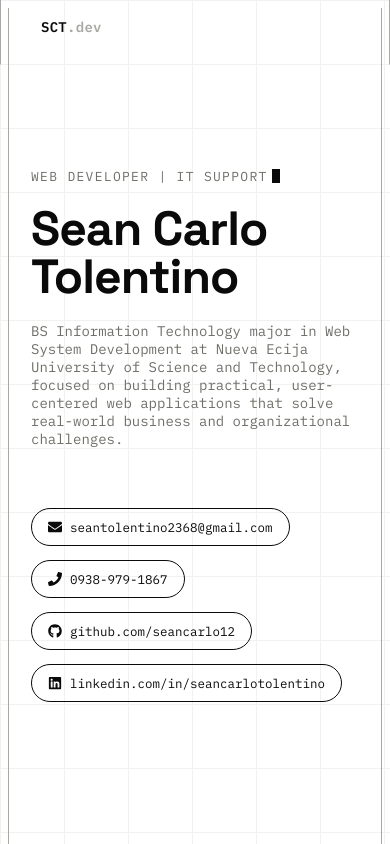
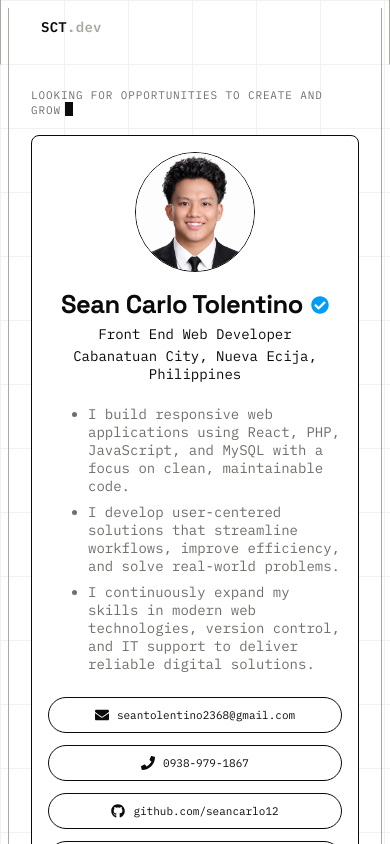
Before and after one commit to seancarlo12/Sean_Portfolio_Website, a React (Vite) app: page / in a window 390 px wide. Shown: the top 844 px of the page. Built offline with nearby package versions, Linux system fonts and the light colour scheme.

Commit message:
feat: enhance profile section with new layout and skills, add resume download link

```diff
--- a/src/App.css
+++ b/src/App.css
@@ -1,6 +1,6 @@
 @import url("https://fonts.googleapis.com/css2?family=Space+Grotesk:wght@400;500;600;700&family=IBM+Plex+Mono:wght@400;500;600&family=Inter:wght@400;500;600&display=swap");
 
-::selection{
+::selection {
     background: var(--black);
     color: var(--white);
 }
@@ -8,7 +8,7 @@
 :root {
     --black: #0a0a0a;
     --white: #ffffff;
-    --paper: #ffffff;
+    --paper: #f5f5f5;
     --line: #d8d8d3;
     --line-strong: #0a0a0a;
     --gray: #6f6f6a;
@@ -20,7 +20,7 @@
 }
 
 .app {
-    background: var(--paper);
+    background: var(--white);
     color: var(--black);
     font-family: "Inter", sans-serif;
     min-height: 100vh;
@@ -80,7 +80,7 @@ h3 {
 }
 
 .nav-solid {
-    background: rgba(246, 246, 243, 0.9);
+    background: rgba(255, 255, 255, 0.9);
     backdrop-filter: blur(8px);
     border-bottom: 1px solid var(--line-strong);
 }
@@ -180,6 +180,34 @@ section {
     padding-top: 100px;
 }
 
+.hero-content {
+    background: var(--white);
+    border: 1px solid var(--line-strong);
+    padding: 20px;
+    border-radius: 8px;
+    position: relative;
+}
+
+.hero-text {
+    margin-left: 20px;
+}
+
+.hero-subhead {
+    margin-top: 8px;
+    font-family: "IBM Plex Mono", monospace;
+}
+
+.hero-subhead p {
+    margin: 0;
+    margin-bottom: 4px;
+}
+
+.verified-badge {
+    color: #019df5;
+    margin-left: 8px;
+    font-size: 20px;
+}
+
 .hero-kicker {
     font-family: "IBM Plex Mono", monospace;
     font-size: 13px;
@@ -187,6 +215,9 @@ section {
     text-transform: uppercase;
     color: var(--gray);
     margin-bottom: 20px;
+
+    position: relative;
+    left: 240px;
 }
 
 .hero-kicker .cursor {
@@ -205,19 +236,39 @@ section {
     }
 }
 
+.hero-header {
+    display: flex;
+    flex-direction: row;
+}
+
+.hero img {
+    width: 200px;
+    border-radius: 50%;
+    margin-bottom: 20px;
+    border: 1px solid var(--black);
+    position: relative;
+    bottom: 100px;
+}
+
 .hero h1 {
-    font-size: clamp(48px, 9vw, 108px);
+    font-size: clamp(16px, 2.5vw, 28px);
     line-height: 0.98;
     font-weight: 700;
     letter-spacing: -0.02em;
+    display: flex;
+    align-items: center;
 }
 
 .hero-role {
-    margin-top: 22px;
+    margin-top: -90px;
     font-family: "IBM Plex Mono", monospace;
     font-size: clamp(14px, 2vw, 18px);
     color: var(--gray);
-    max-width: 560px;
+    max-width: 80%;
+}
+
+.hero-role li {
+    margin-bottom: 8px;
 }
 
 .hero-contacts {
@@ -268,6 +319,151 @@ section {
     background: linear-gradient(var(--gray-soft), transparent);
 }
 
+/* ===========================
+   TABLET (1024px and below)
+=========================== */
+@media (max-width: 1024px) {
+    .hero {
+        min-height: auto;
+        padding-top: 120px;
+        padding-bottom: 80px;
+    }
+
+    .hero-content {
+        padding: 24px;
+    }
+
+    .hero-header {
+        flex-direction: column;
+        align-items: center;
+        text-align: center;
+    }
+
+    .hero img {
+        position: static;
+        width: 170px;
+        margin-bottom: 20px;
+    }
+
+    .hero-text {
+        margin-left: 0;
+    }
+
+    .hero-kicker {
+        position: static;
+        left: auto;
+        margin-bottom: 18px;
+    }
+
+    .hero h1 {
+        justify-content: center;
+    }
+
+    .hero-role {
+        margin-top: 20px;
+        max-width: 100%;
+    }
+
+    .hero-contacts {
+        justify-content: center;
+        margin-top: 30px;
+    }
+
+    .hero-scroll {
+        display: none;
+    }
+}
+
+/* ===========================
+   MOBILE (768px and below)
+=========================== */
+@media (max-width: 768px) {
+    .hero {
+        padding-top: 100px;
+    }
+
+    .hero-content {
+        padding: 20px;
+    }
+
+    .hero img {
+        width: 150px;
+    }
+
+    .hero h1 {
+        font-size: 2rem;
+        flex-wrap: wrap;
+        justify-content: center;
+    }
+
+    .verified-badge {
+        font-size: 18px;
+    }
+
+    .hero-role {
+        font-size: 15px;
+        margin-top: 18px;
+    }
+
+    .hero-role ul {
+        padding-left: 18px;
+    }
+
+    .hero-contacts {
+        flex-direction: column;
+        align-items: stretch;
+        gap: 12px;
+    }
+
+    .contact-pill {
+        justify-content: center;
+        width: 100%;
+    }
+}
+
+/* ===========================
+   SMALL PHONES (480px)
+=========================== */
+@media (max-width: 480px) {
+    .hero {
+        padding-top: 80px;
+    }
+
+    .hero-content {
+        padding: 16px;
+    }
+
+    .hero img {
+        width: 120px;
+    }
+
+    .hero-kicker {
+        font-size: 11px;
+        letter-spacing: 0.08em;
+    }
+
+    .hero h1 {
+        font-size: 1.6rem;
+    }
+
+    .hero-subhead {
+        font-size: 14px;
+    }
+
+    .hero-role {
+        font-size: 14px;
+    }
+
+    .hero-contacts {
+        margin-top: 24px;
+    }
+
+    .contact-pill {
+        font-size: 11px;
+        padding: 10px;
+    }
+}
+
 /* ---------------- ABOUT / EDUCATION ---------------- */
 .about-grid {
     display: grid;
@@ -293,6 +489,7 @@ section {
     border: 1px solid var(--line-strong);
     padding: 28px 30px;
     background: var(--white);
+    border-radius: 4px;
 }
 
 .edu-school {
@@ -333,7 +530,7 @@ section {
 }
 
 .skill-block {
-    background: var(--paper);
+    background: var(--white);
     padding: 30px;
 }
 
@@ -362,7 +559,7 @@ section {
     display: flex;
     justify-content: center;
     align-items: center;
-    gap :5px;
+    gap: 5px;
     cursor: default;
 }
 
@@ -539,10 +736,12 @@ section {
     border: 1px solid var(--line-strong);
     background: var(--white);
 }
-.slide-image{
+
+.slide-image {
     width: 100%;
     height: 100%;
 }
+
 .browser-chrome {
     display: flex;
     align-items: center;
@@ -802,7 +1001,7 @@ section {
     display: grid;
     grid-template-columns: repeat(2, 1fr);
     gap: 1px;
-    background: var(--paper);
+    background: var(--white);
     border: 1px solid var(--line-strong);
 }
 
@@ -813,7 +1012,7 @@ section {
 }
 
 .cert-card {
-    background: var(--paper);
+    background: var(--white);
     padding: 30px;
     text-align: left;
     border: none;
@@ -984,10 +1183,13 @@ section {
     display: flex;
     gap: 8px;
 }
-nav, section{
+
+nav,
+section {
     border-left: 1px solid var(--gray-soft);
     border-right: 1px solid var(--gray-soft);
 }
+
 .modal-note {
     margin-top: 18px;
     font-size: 11.5px;
--- a/src/App.jsx
+++ b/src/App.jsx
@@ -6,6 +6,11 @@ import {
   FaEnvelope,
   FaPhone,
   FaExternalLinkAlt,
+  FaCheckCircle,
+  FaDownload,
+  FaMobileAlt,
+  FaPencilRuler,
+  FaObjectGroup,
 } from "react-icons/fa";
 
 import Lenis from "lenis";
@@ -24,7 +29,7 @@ import {
 
 const PROFILE = {
   name: "Sean Carlo Tolentino",
-  role: "Web Developer | IT Support",
+  text: "Looking for Opportunities to Create and Grow",
   phone: "0938-979-1867",
   email: "seantolentino2368@gmail.com",
   github: "github.com/seancarlo12",
@@ -40,16 +45,20 @@ const SKILLS = [
   },
   {
     group: "Web Development",
-    items: ["HTML", "CSS", "React", "PHP", "MySQL"],
+    items: [
+      "HTML",
+      "CSS",
+      "React",
+      "PHP",
+      "MySQL",
+      "Bootstrap",
+      "Tailwind",
+      "Chart.js",
+    ],
   },
   {
-    group: "IT Support & Systems",
-    items: [
-      "Windows OS",
-      "Microsoft Office",
-      "Troubleshooting",
-      "System Configuration",
-    ],
+    group: "UI/UX",
+    items: ["Figma", "Responsive Design", "Wireframing", "Prototyping"],
   },
   {
     group: "Tools",
@@ -70,11 +79,14 @@ const SKILL_ICONS = {
   React: "devicon-react-original",
   PHP: "devicon-php-plain",
   MySQL: "devicon-mysql-original",
+  Bootstrap: "devicon-bootstrap-plain",
+  Tailwind: "devicon-tailwindcss-plain",
+  "Chart.js": "devicon-chartjs-plain",
 
-  "Windows OS": "devicon-windows8-original",
-  "Microsoft Office": "devicon-microsoftsqlserver-plain", // placeholder
-  Troubleshooting: "devicon-devicon-plain",
-  "System Configuration": "devicon-devicon-plain",
+  Figma: "devicon-figma-plain",
+  "Responsive Design": "devicon-devicon-plain",
+  Wireframing: "devicon-devicon-plain",
+  Prototyping: "devicon-devicon-plain",
 
   "VS Code": "devicon-vscode-plain",
   Git: "devicon-git-plain",
@@ -113,17 +125,20 @@ const PROJECTS = [
     slides: [
       {
         label: "Dashboard",
-        image: "https://res.cloudinary.com/k0n4rwiu/image/upload/v1782931900/dashboard_s9uncy.png",
+        image:
+          "https://res.cloudinary.com/k0n4rwiu/image/upload/v1782931900/dashboard_s9uncy.png",
         // image: "/images/cabtech/dashboard.png",
       },
       {
         label: "Appointments",
-        image: "https://res.cloudinary.com/k0n4rwiu/image/upload/f_auto,q_auto/appointments_sgbjou",
+        image:
+          "https://res.cloudinary.com/k0n4rwiu/image/upload/f_auto,q_auto/appointments_sgbjou",
         // image: "/images/cabtech/appointments.png",
       },
       {
         label: "Service Record",
-        image: "https://res.cloudinary.com/k0n4rwiu/image/upload/v1782931897/service-record_msmod7.png",
+        image:
+          "https://res.cloudinary.com/k0n4rwiu/image/upload/v1782931897/service-record_msmod7.png",
         // image: "/images/cabtech/service-record.png",
       },
     ],
@@ -144,17 +159,20 @@ const PROJECTS = [
       {
         label: "Entry Log",
         // image: "/images/logbook/entry-log.png",
-        image: "https://res.cloudinary.com/k0n4rwiu/image/upload/v1782931942/entry-log_bvv8jt.png",
+        image:
+          "https://res.cloudinary.com/k0n4rwiu/image/upload/v1782931942/entry-log_bvv8jt.png",
       },
       {
         label: "Logbook Records",
         // image: "/images/logbook/logs.png",
-        image: "https://res.cloudinary.com/k0n4rwiu/image/upload/v1782931941/logs_dj9vvc.png",
+        image:
+          "https://res.cloudinary.com/k0n4rwiu/image/upload/v1782931941/logs_dj9vvc.png",
       },
       {
         label: "Status Overview",
         // image: "/images/logbook/status-overview.png",
-        image: "https://res.cloudinary.com/k0n4rwiu/image/upload/v1782931928/status-overview_lcivg3.png",
+        image:
+          "https://res.cloudinary.com/k0n4rwiu/image/upload/v1782931928/status-overview_lcivg3.png",
       },
     ],
   },
@@ -166,21 +184,24 @@ const CERTS = [
     issuer: "Wadhwani Foundation",
     date: "May 2026",
     image: "/images/certificates/job-ready.png",
-        image: "https://res.cloudinary.com/k0n4rwiu/image/upload/v1782931908/job-ready_b3ori6.png",
+    image:
+      "https://res.cloudinary.com/k0n4rwiu/image/upload/v1782931908/job-ready_b3ori6.png",
   },
   {
     title: "English for IT",
     issuer: "Cisco Networking Academy",
     date: "December 2025",
     image: "images/certificates/english-for-it.png",
-        image: "https://res.cloudinary.com/k0n4rwiu/image/upload/v1782931925/english-for-it_b0dv4u.png",
+    image:
+      "https://res.cloudinary.com/k0n4rwiu/image/upload/v1782931925/english-for-it_b0dv4u.png",
   },
   {
     title: "JavaScript Essentials",
     issuer: "Cisco Networking Academy",
     date: "November 2025",
     image: "images/certificates/javascript-essentials.png",
-        image: "https://res.cloudinary.com/k0n4rwiu/image/upload/v1782931923/javascript-essentials_yagfjl.png",
+    image:
+      "https://res.cloudinary.com/k0n4rwiu/image/upload/v1782931923/javascript-essentials_yagfjl.png",
   },
   // {
   //   title:
@@ -363,18 +384,38 @@ export default function App() {
       {/* HERO */}
       <section className="hero" id="top">
         <div className="hero-kicker">
-          {PROFILE.role}
+          {PROFILE.text}
           <span className="cursor" />
         </div>
+        <div className="hero-content">
+          <div className="hero-header">
+            <img src="src\assets\2x2.png" alt="Sean Carlo Tolentino" />
+            <div className="hero-text">
               <h1>
-          Sean Carlo
-          <br />
-          Tolentino
+                Sean Carlo Tolentino
+                <FaCheckCircle className="verified-badge" title="Verified" />
               </h1>
-        <p className="hero-role">
-          BS Information Technology major in Web System Development at Nueva Ecija University of Science and Technology,
-          focused on building practical, user-centered web applications that solve real-world business and organizational challenges.
-        </p>
+              <div className="hero-subhead">
+                <p className="title">Front End Web Developer</p>
+                <p className="loc">Cabanatuan City, Nueva Ecija, Philippines</p>
+              </div>
+            </div>
+          </div>
+          <ul className="hero-role">
+            <li>
+              I build responsive web applications using React, PHP, JavaScript,
+              and MySQL with a focus on clean, maintainable code.
+            </li>
+            <li>
+              I develop user-centered solutions that streamline workflows,
+              improve efficiency, and solve real-world problems.
+            </li>
+            <li>
+              I continuously expand my skills in modern web technologies,
+              version control, and IT support to deliver reliable digital
+              solutions.
+            </li>
+          </ul>
           <div className="hero-contacts">
             <a className="contact-pill" href={`mailto:${PROFILE.email}`}>
               <FaEnvelope size={14} /> {PROFILE.email}
@@ -398,6 +439,15 @@ export default function App() {
             >
               <FaLinkedin size={14} /> {PROFILE.linkedin}
             </a>
+
+            <a
+              className="contact-pill"
+              href="https://res.cloudinary.com/k0n4rwiu/image/upload/fl_attachment:Sean_Carlo_Tolentino_Resume/RESUME_WEB_hc2ff8.pdf"
+            >
+              <FaDownload size={14} />
+              <span>Download My Resume</span>
+            </a>
+          </div>
         </div>
       </section>
 
@@ -474,7 +524,8 @@ export default function App() {
           Selected work
         </h2>
         <p className="mono" style={{ fontSize: 12.5, color: "var(--gray)" }}>
-          Screenshots and demonstrations of real projects I have designed and developed.
+          Screenshots and demonstrations of real projects I have designed and
+          developed.
         </p>
 
         {PROJECTS.map((p) => (
@@ -569,9 +620,7 @@ export default function App() {
             <FaLinkedin size={18} />
           </a>
         </div>
-        <div className="footer-copy">
-          © 2026 Sean Carlo Tolentino
-        </div>
+        <div className="footer-copy">© 2026 Sean Carlo Tolentino</div>
       </footer>
 
       <CertificateModal cert={activeCert} onClose={() => setActiveCert(null)} />
```
Also changed, not shown: src/assets/2x2.png (added). Lines whose indentation alone changed are shown as unchanged.
